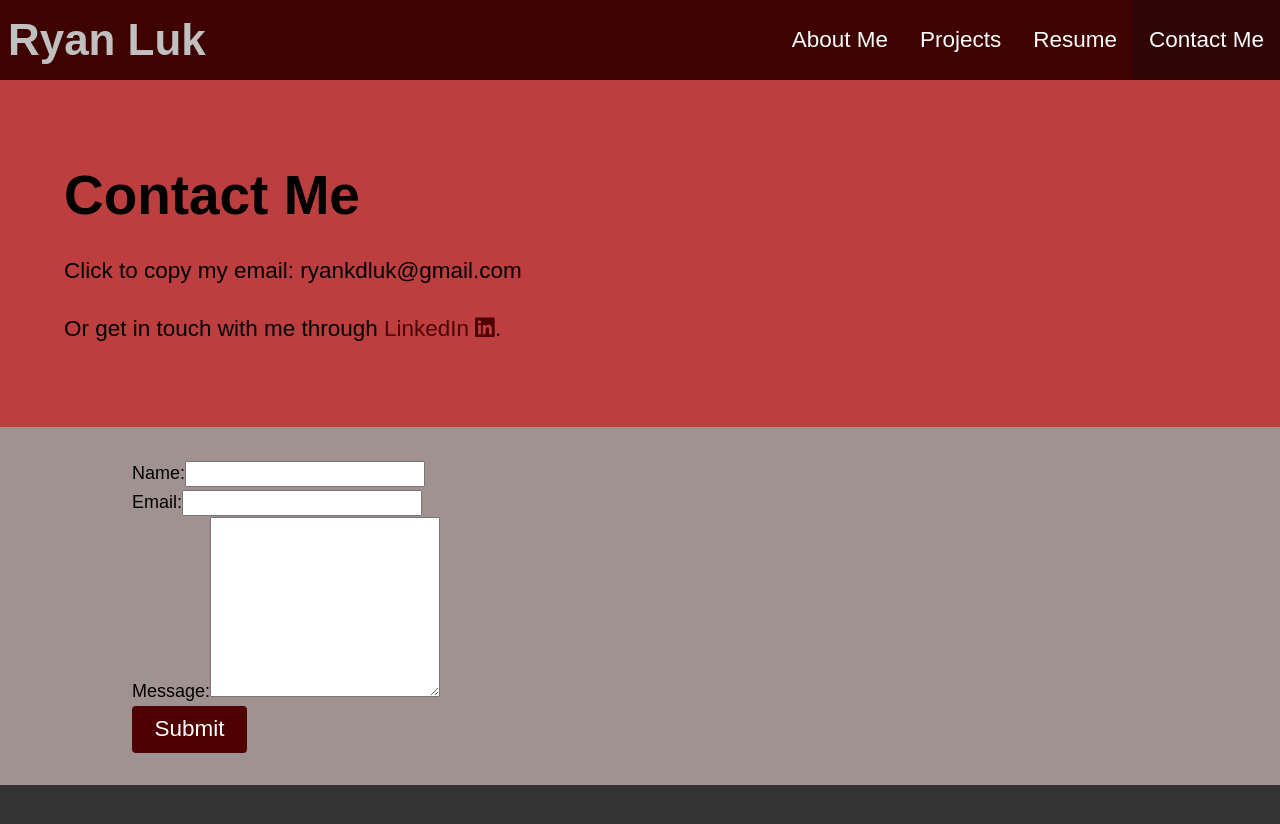
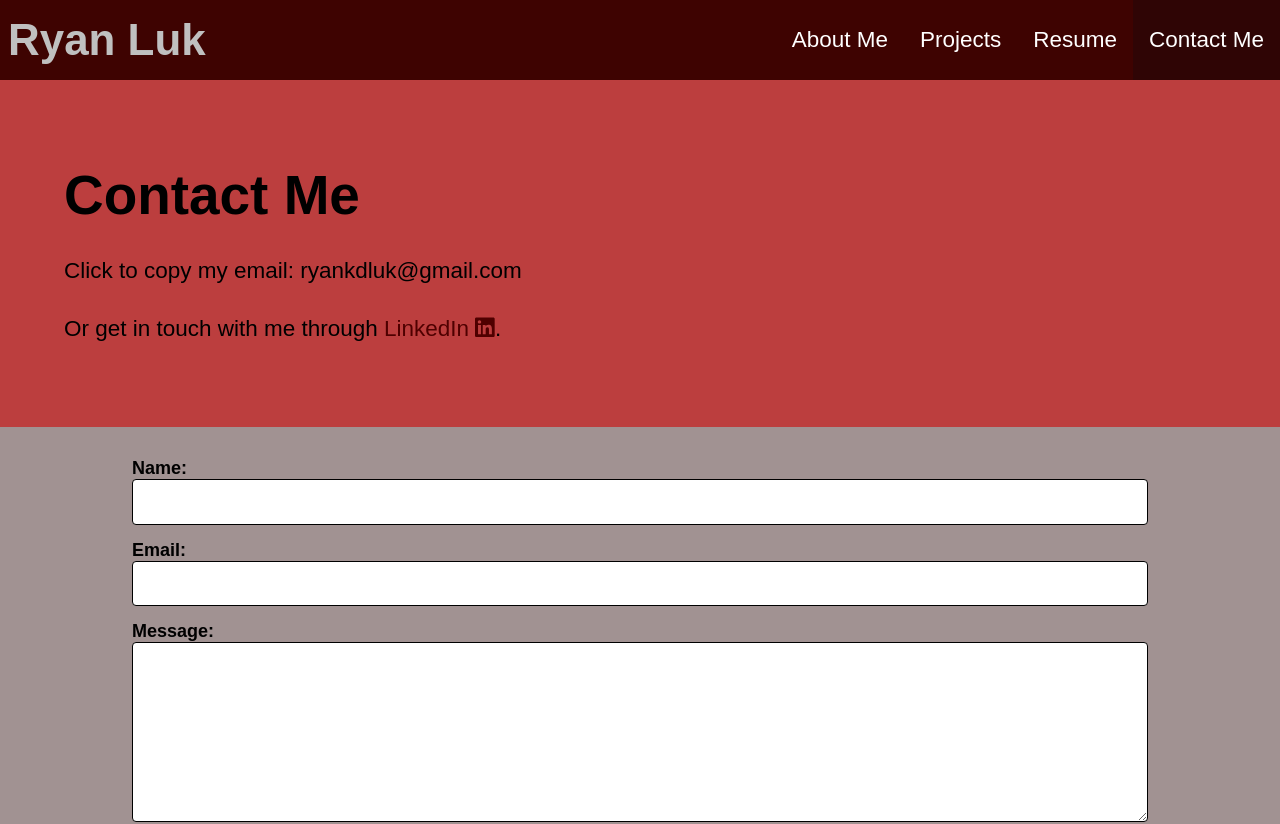
Before and after one commit to luk-ryan/luk-ryan.github.io, a React (Vite) app: page /contact in a window 1280 px wide. Shown: the top 824 px of the page. Built offline with nearby package versions, Linux system fonts and the light colour scheme.

Commit message:
Contact styles started

```diff
--- a/src/pages/contact/Contact.jsx
+++ b/src/pages/contact/Contact.jsx
@@ -109,7 +109,7 @@ const Contact = () => {
         </p>
       </Header>
 
-      <div className="wrapper">
+      <div className="wrapper contact-form">
         {successMessage && (
           <p>Thank you for your message, I will get back to you soon!</p>
         )}
--- a/src/styles/index.css
+++ b/src/styles/index.css
@@ -8,3 +8,5 @@
 @import "./layout/navbar.css";
 
 @import "./components/cardlink.css";
+
+@import "./pages/contact.css";
--- /dev/null
+++ b/src/styles/pages/contact.css
@@ -0,0 +1,24 @@
+.contact-form label {
+  display: block;
+  font-weight: bold;
+}
+
+.contact-form input[type="text"],
+.contact-form input[type="email"],
+.contact-form textarea {
+  width: 100%;
+  padding: 0.75rem;
+  margin-bottom: 1rem;
+  border: 1px solid var(--color-text);
+  border-radius: 4px;
+  resize: vertical;
+  background-color: var(--color-text-inverse);
+  color: var(--color-text);
+}
+
+.contact-form input[type="text"]:focus,
+.contact-form input[type="email"]:focus,
+.contact-form textarea:focus {
+  border-color: var(--color-accent);
+  outline: none;
+}
```
